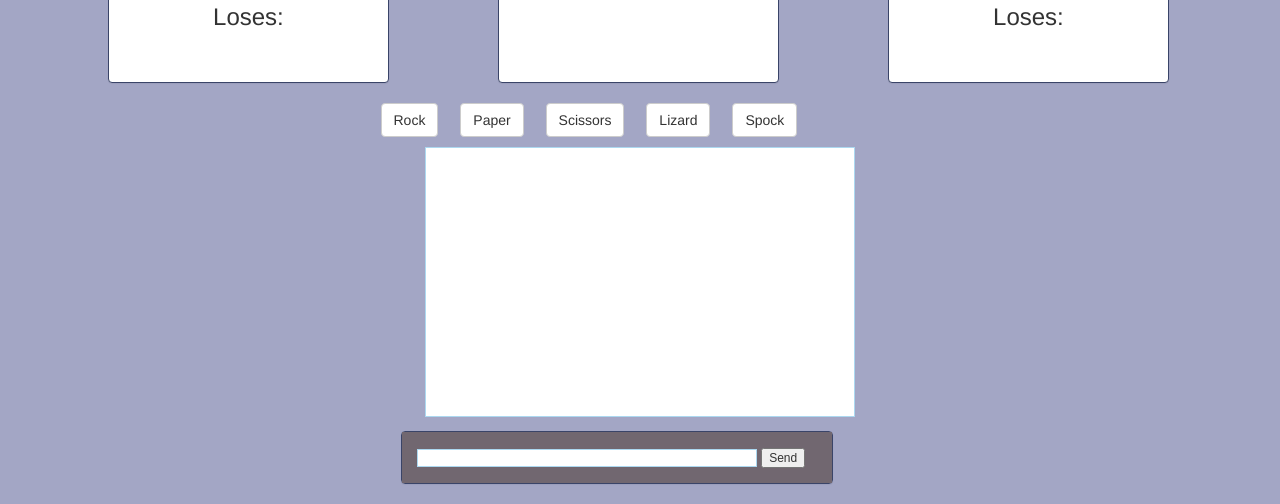
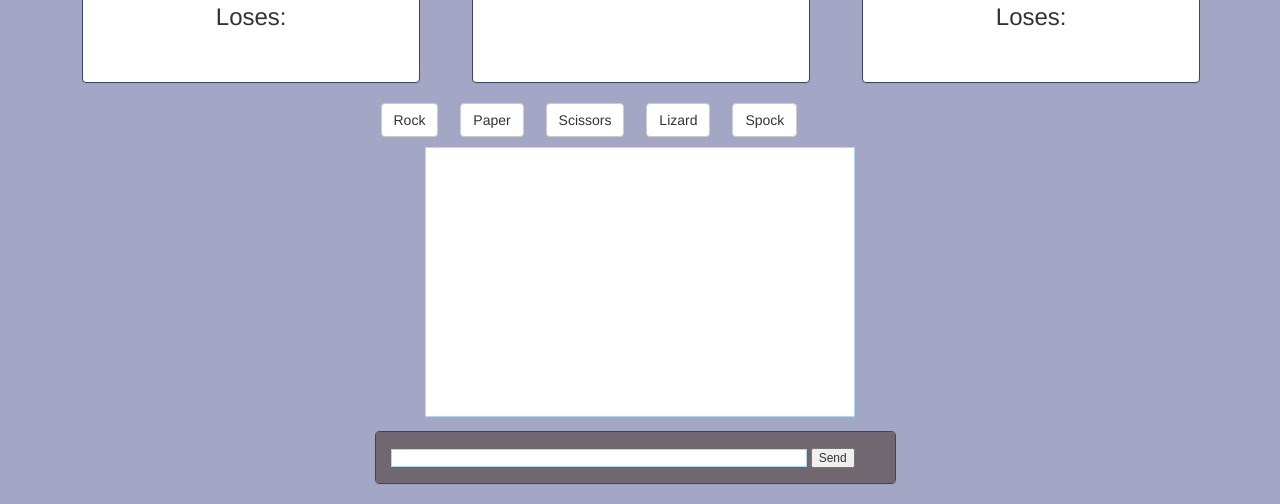
Before and after one commit to nathan25maloney/RPS-Multiplayer, a plain HTML site: page index.html in a window 1280 px wide. Shown: the part 400-904 px from the top of the page. Drawn offline with nearby package versions, Linux system fonts and the light colour scheme; no server answers.

Commit message:
css styling

```diff
--- a/assets/css/style.css
+++ b/assets/css/style.css
@@ -17,8 +17,8 @@ body {
 
 .panel-default {
     border-color: #3a4468;
-    width: 78%;
-    margin-left: 38px;
+    width: 94%;
+    margin-left: 12px;
 }
 
 #playerInterface {
```
